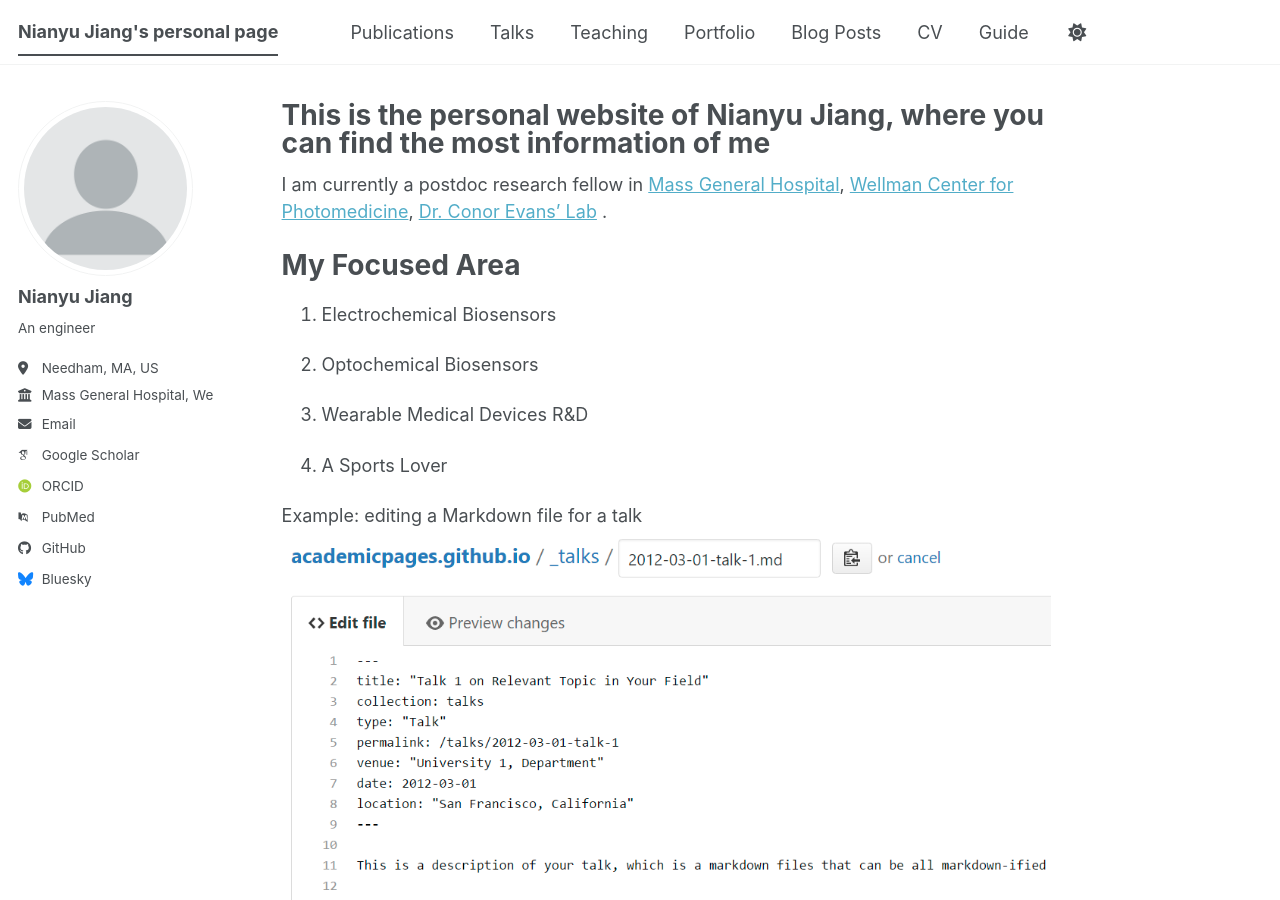
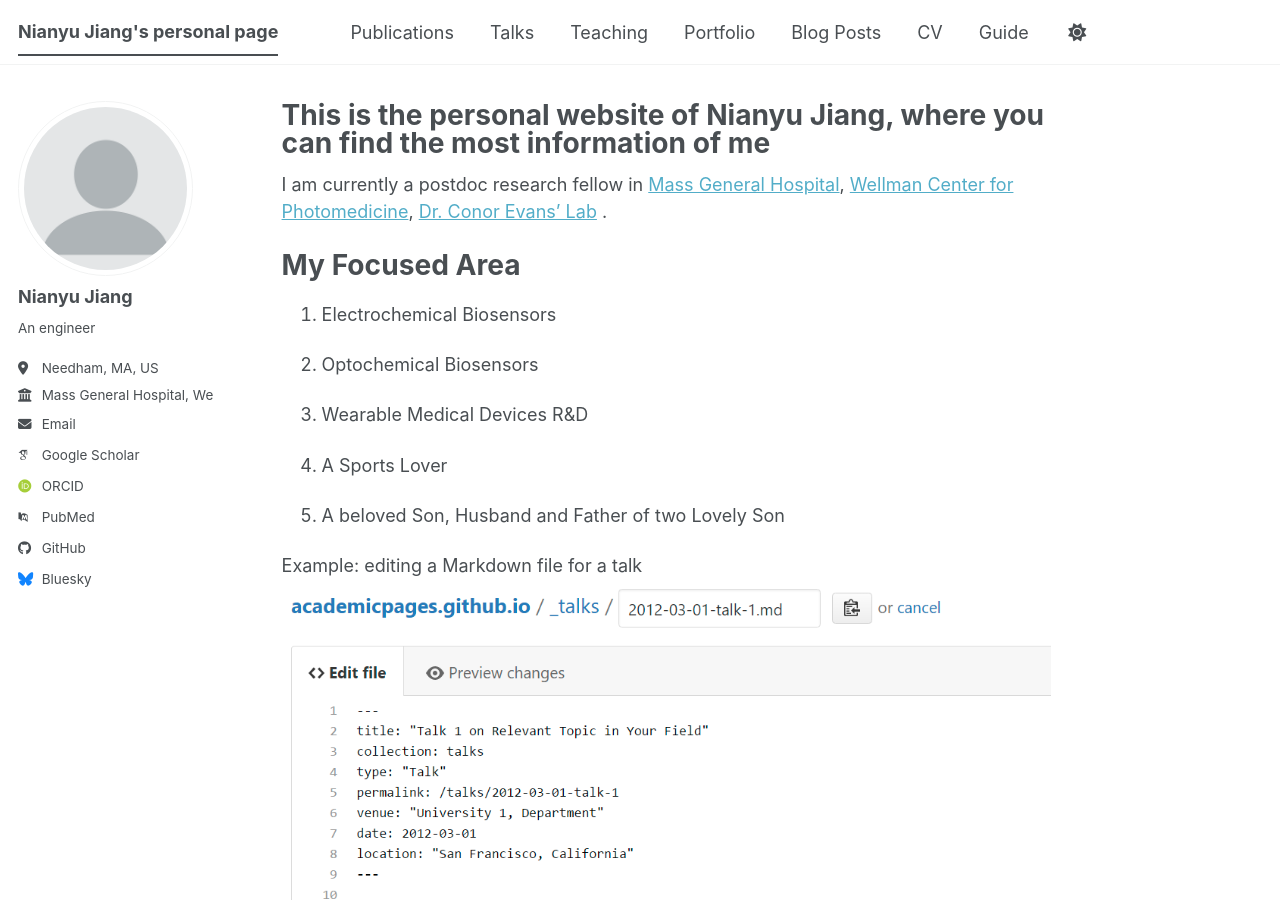
Before and after one commit to NianyuJiang/NianyuJiang.github.io, a Jekyll site: the page built from _pages/about.md, in a window 1280 px wide and 900 px high. Built offline with Jekyll 4.4.1, drawn with Linux system fonts in a browser that asks for light colours; some web fonts are replaced; a script bundle is joined from its source files by our own code; library files that are not in the unit come from our copies.

Commit message:
Update about.md

```diff
--- a/_pages/about.md
+++ b/_pages/about.md
@@ -19,6 +19,8 @@ My Focused Area
 
 4. A Sports Lover
 
+5. A beloved Son, Husband and Father of two Lovely Son
+
 Example: editing a Markdown file for a talk
 ![Editing a Markdown file for a talk](/images/editing-talk.png)
 
```
